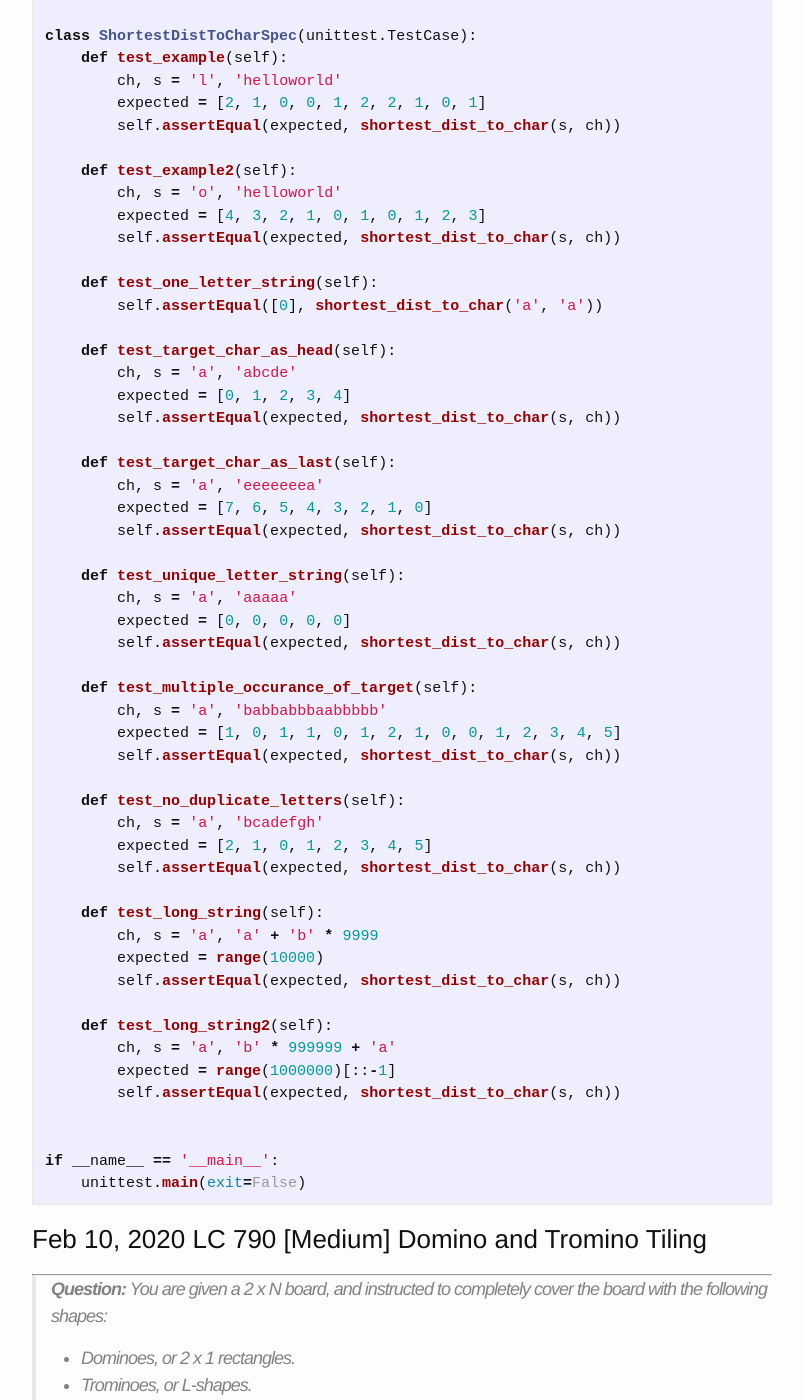
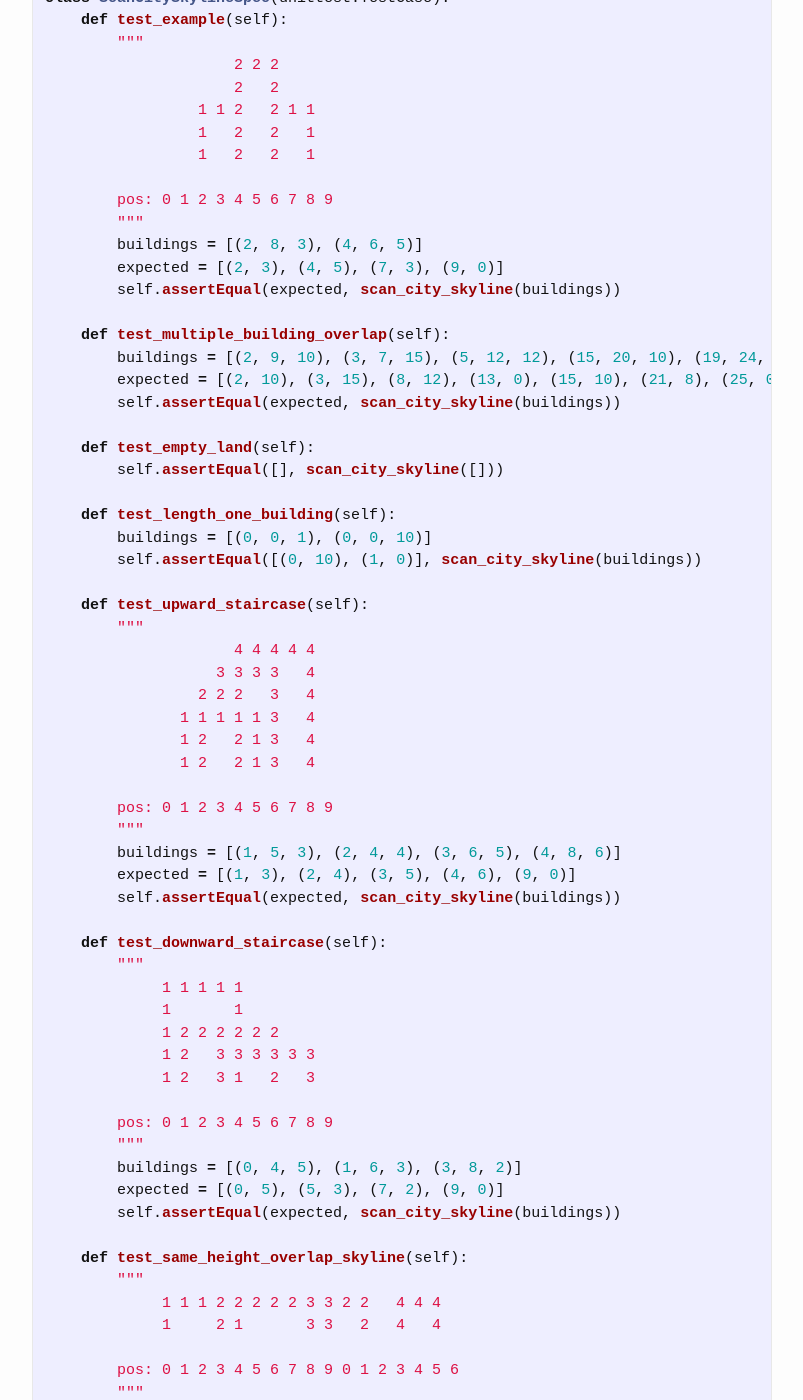
Before and after one commit to trsong/trsong.github.io, a Jekyll site: the page built from _posts/2020-02-01-DailyQuestionsFeb.md, in a window 1280 px wide and 1400 px high, scrolled down 2594 px. Shown: the whole window, without its empty margins (238-1041 px from the left). Built offline with Jekyll 4.4.1, drawn with Linux system fonts in a browser that asks for light colours; some of the changed text lies outside the part shown.

Commit message:
Add Solution to Feb 12 Question

````diff
--- a/_posts/2020-02-01-DailyQuestionsFeb.md
+++ b/_posts/2020-02-01-DailyQuestionsFeb.md
@@ -49,7 +49,149 @@ The result represents the scanned height of city skyline from left to right.
 
 **Solution with PriorityQueue:** [https://repl.it/@trsong/City-Skyline](https://repl.it/@trsong/City-Skyline)
 ```py
-
+import unittest
+from Queue import PriorityQueue
+
+def scan_city_skyline(buildings):
+    unique_building_ends = set()
+    for left_pos, right_pos, _ in buildings:
+        # Critial positions are left end and right end + 1 of each building
+        unique_building_ends.add(left_pos)
+        unique_building_ends.add(right_pos+1)
+
+    res = []
+    max_heap = PriorityQueue()
+    prev_height = 0
+    index = 0
+
+    for bar in sorted(unique_building_ends):
+        # Add all buildings whose starts before the bar
+        while index < len(buildings):
+            left_pos, right_pos, height = buildings[index]
+            if left_pos > bar:
+                break
+            max_heap.put((-height, right_pos))
+            index += 1
+
+        # Remove building that ends before the bar
+        while not max_heap.empty():
+            _, right_pos = max_heap.queue[0]
+            if right_pos < bar:
+                max_heap.get()
+            else:
+                break
+
+        # We want to make sure we get max height of building and bar is between both ends
+        height = -max_heap.queue[0][0] if not max_heap.empty() else 0
+        if height != prev_height:
+            res.append((bar, height))
+            prev_height = height
+
+    return res
+
+
+
+class ScanCitySkylineSpec(unittest.TestCase):
+    def test_example(self):
+        """
+                     2 2 2
+                     2   2
+                 1 1 2   2 1 1
+                 1   2   2   1
+                 1   2   2   1
+
+        pos: 0 1 2 3 4 5 6 7 8 9
+        """
+        buildings = [(2, 8, 3), (4, 6, 5)]
+        expected = [(2, 3), (4, 5), (7, 3), (9, 0)]
+        self.assertEqual(expected, scan_city_skyline(buildings))
+
+    def test_multiple_building_overlap(self):
+        buildings = [(2, 9, 10), (3, 7, 15), (5, 12, 12), (15, 20, 10), (19, 24, 8)]
+        expected = [(2, 10), (3, 15), (8, 12), (13, 0), (15, 10), (21, 8), (25, 0)]
+        self.assertEqual(expected, scan_city_skyline(buildings))
+
+    def test_empty_land(self):
+        self.assertEqual([], scan_city_skyline([]))
+
+    def test_length_one_building(self):
+        buildings = [(0, 0, 1), (0, 0, 10)]
+        self.assertEqual([(0, 10), (1, 0)], scan_city_skyline(buildings))
+
+    def test_upward_staircase(self):
+        """
+                     4 4 4 4 4
+                   3 3 3 3   4
+                 2 2 2   3   4
+               1 1 1 1 1 3   4
+               1 2   2 1 3   4
+               1 2   2 1 3   4
+
+        pos: 0 1 2 3 4 5 6 7 8 9
+        """
+        buildings = [(1, 5, 3), (2, 4, 4), (3, 6, 5), (4, 8, 6)]
+        expected = [(1, 3), (2, 4), (3, 5), (4, 6), (9, 0)]
+        self.assertEqual(expected, scan_city_skyline(buildings))
+
+    def test_downward_staircase(self):
+        """
+             1 1 1 1 1
+             1       1
+             1 2 2 2 2 2 2
+             1 2   3 3 3 3 3 3
+             1 2   3 1   2   3
+
+        pos: 0 1 2 3 4 5 6 7 8 9
+        """
+        buildings = [(0, 4, 5), (1, 6, 3), (3, 8, 2)]
+        expected = [(0, 5), (5, 3), (7, 2), (9, 0)]
+        self.assertEqual(expected, scan_city_skyline(buildings))
+
+    def test_same_height_overlap_skyline(self):
+        """
+             1 1 1 2 2 2 2 2 3 3 2 2   4 4 4
+             1     2 1       3 3   2   4   4
+
+        pos: 0 1 2 3 4 5 6 7 8 9 0 1 2 3 4 5 6
+        """
+        buildings = [(0, 4, 2), (3, 11, 2), (8, 9, 2), (13, 15, 2)]
+        expected = [(0, 2), (12, 0), (13, 2), (16, 0)]
+        self.assertEqual(expected, scan_city_skyline(buildings))
+
+    def test_non_overlap_sky_line(self):
+        """
+                                         5 5 5
+               1 1 1                     5   5
+               1   1 2 2 2 3 3           5   5
+               1   1 2   2 3 3     4 4   5   5
+
+        pos: 0 1 2 3 4 5 6 7 8 9 0 1 2 3 4 5 6 7
+        """
+        buildings = [(1, 3, 3), (4, 6, 2), (7, 8, 2), (11, 12, 1), (14, 16, 4)]
+        expected = [(1, 3), (4, 2), (9, 0), (11, 1), (13, 0), (14, 4), (17, 0)]
+        self.assertEqual(expected, scan_city_skyline(buildings))
+
+    def test_down_hill_and_up_hill(self):
+        """
+               1 1 1 1 1         4 4
+               1       1         4 4
+               1 2 2 2 2 2 2 3 3 4 4 3
+               1 2     1   3 2   4 4 3
+
+        pos: 0 1 2 3 4 5 6 7 8 9 0 1 2 3
+        """
+        buildings = [(1, 5, 4), (2, 8, 2), (7, 12, 2), (10, 11, 4)]
+        expected = [(1, 4), (6, 2), (10, 4), (12, 2), (13, 0)]
+        self.assertEqual(expected, scan_city_skyline(buildings))
+
+    def test_height_zero_buildings(self):
+        buildings = [(0, 1, 0), (0, 2, 0), (2, 11, 0), (4, 8, 0), (8, 11, 0), (11, 200, 0), (300, 400, 0)]
+        expected = []
+        self.assertEqual(expected, scan_city_skyline(buildings))
+
+
+if __name__ == '__main__':
+    unittest.main(exit=False)
 ```
 
 ### Feb 11, 2020 LC 821 \[Medium\] Shortest Distance to Character
````
Also changed, not shown: other parts of _posts/2020-02-01-DailyQuestionsFeb.md (+5 -5 lines).
